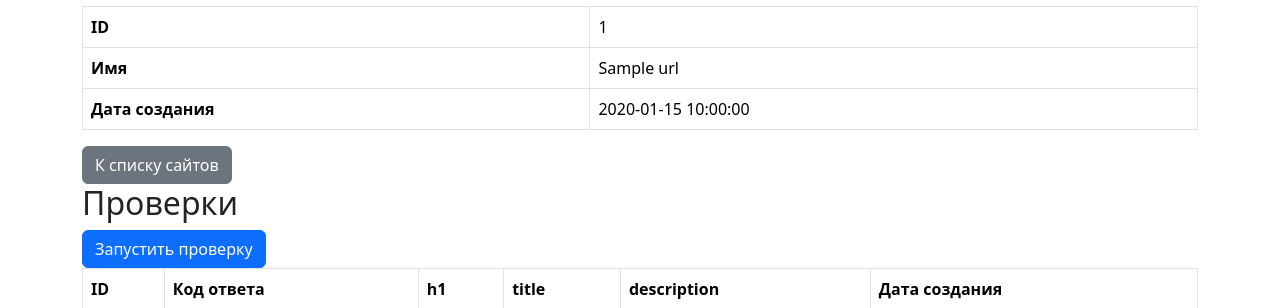
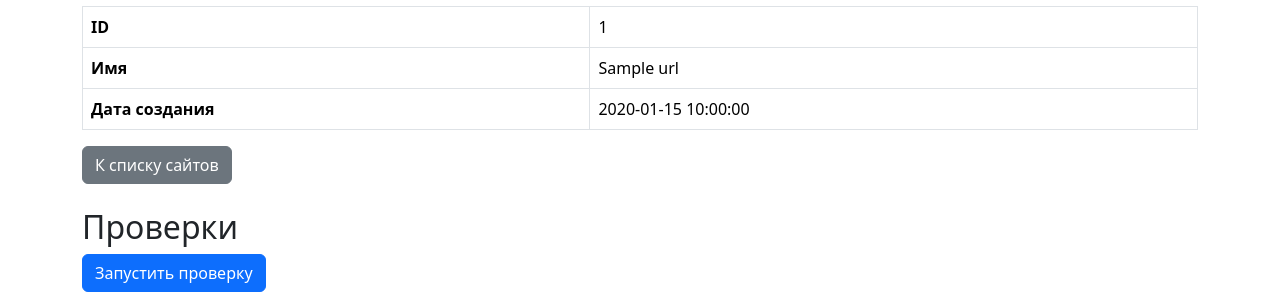
Before and after one commit to karelinaas/python-project-83, a Flask app: template page_analyzer/templates/url.html in a window 1280 px wide. Shown: the part 146-454 px from the top of the page. Run offline with Flask 3, Linux system fonts and the light colour scheme; the template is opened without the code that fills it: most values are stand-ins (such as "Sample title", 1, 10 or a date in 2020); lists and menus that the app fills with data are empty.

Commit message:
Step 3 - Template fixes

```diff
--- a/page_analyzer/templates/url.html
+++ b/page_analyzer/templates/url.html
@@ -27,8 +27,8 @@
 
         <a href="{{ url_for('urls_list') }}" class="btn btn-secondary">К списку сайтов</a>
 
-        <h2>Проверки</h2>
-        <button type="button" class="btn btn-primary">Запустить проверку</button>
+        <h2 class="mt-4">Проверки</h2>
+        <button type="button" class="btn btn-primary mb-3">Запустить проверку</button>
 
         <div class="table-responsive">
             <table class="table table-bordered">
```
